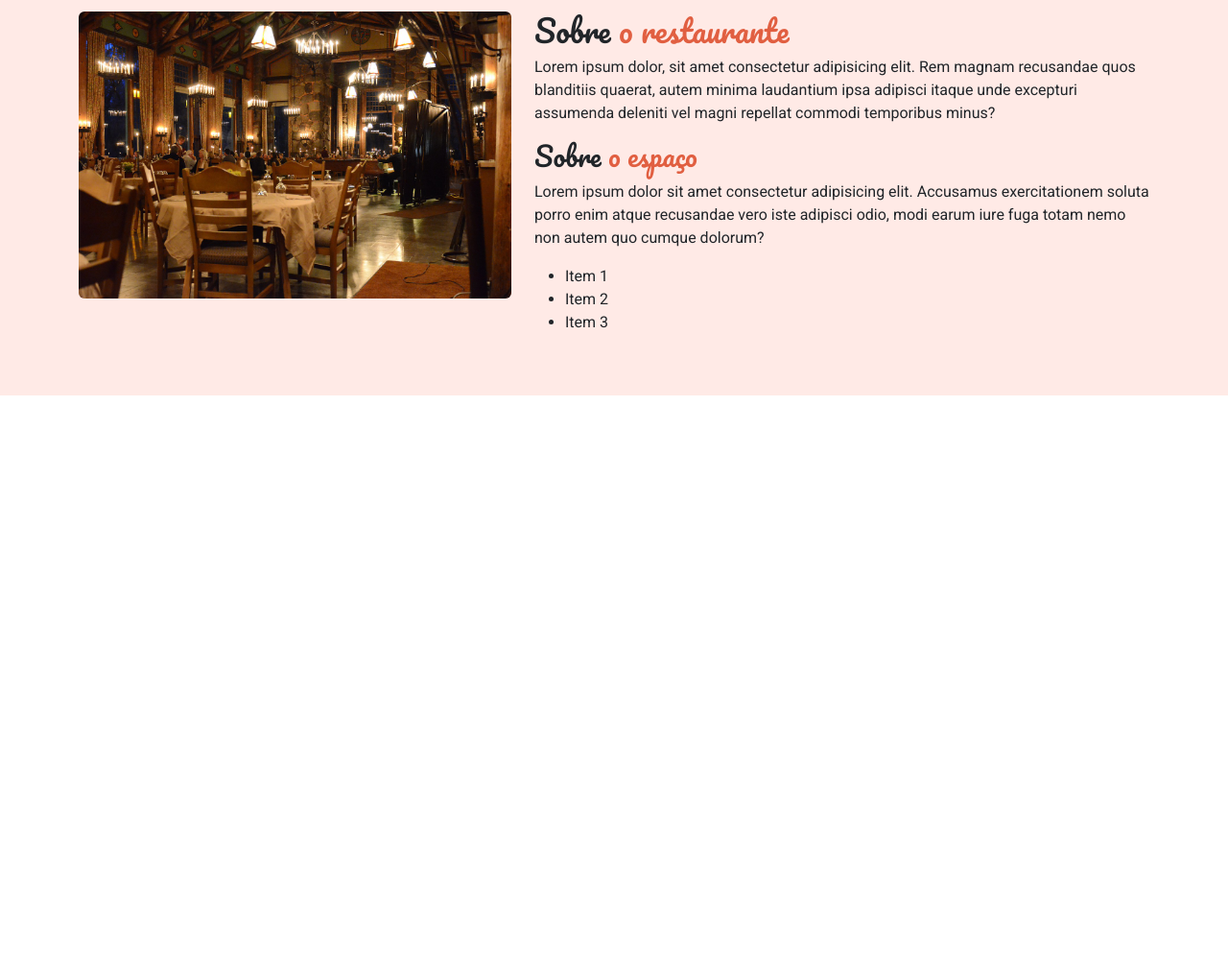
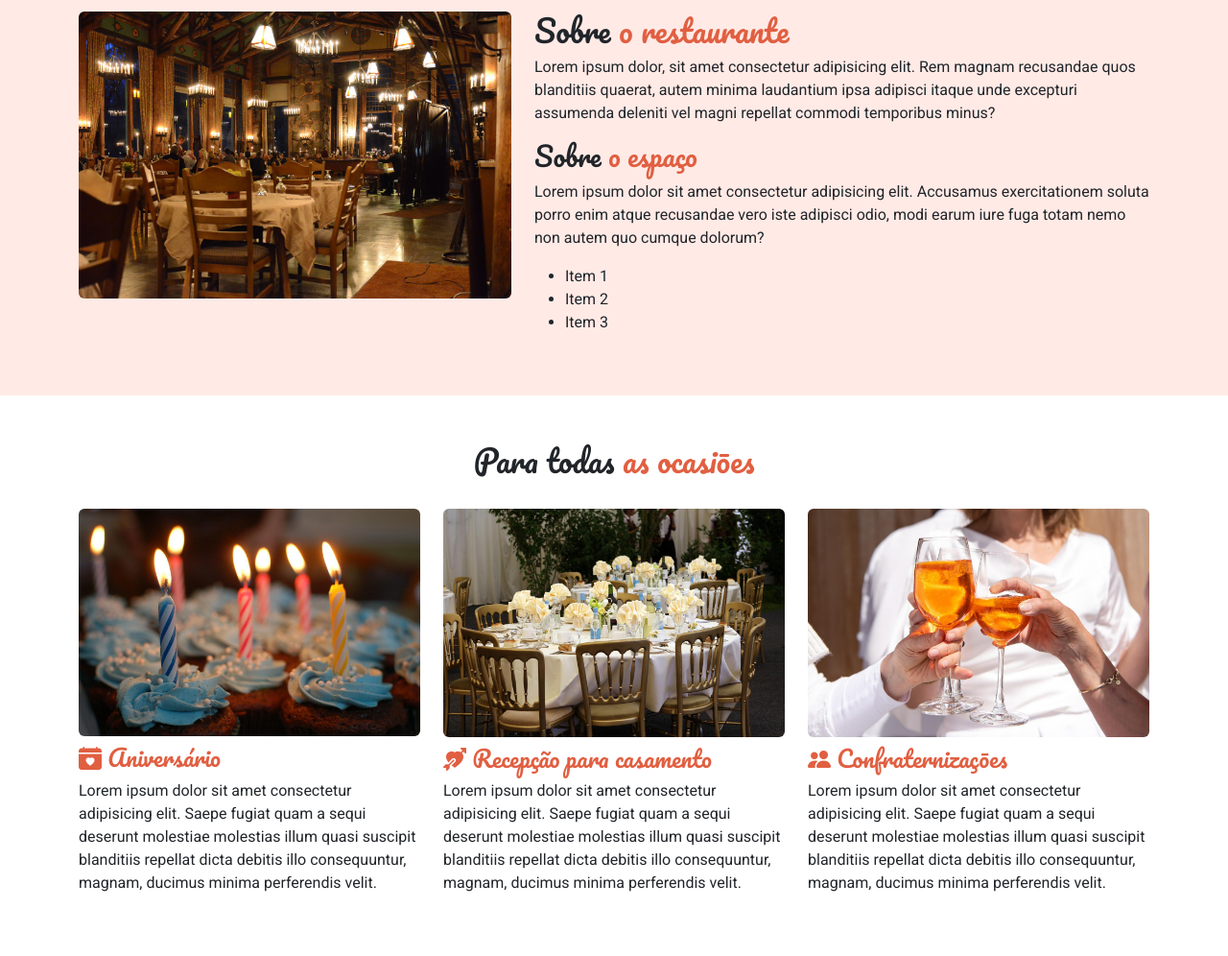
Before and after one commit to gabrielafranciscato/bootstrap_site_restaurant, a plain HTML site: page index.html in a window 1280 px wide. Shown: the part 884-1880 px from the top of the page at 96% size. Before the commit the page ends 1296 px from the top, so only its background shows below. Drawn offline with nearby package versions, Linux system fonts and the light colour scheme.

Commit message:
section eventos

```diff
--- a/index.html
+++ b/index.html
@@ -28,7 +28,7 @@
                     </a>
                 </li>
                 <li class="nav-item fw-bold">
-                    <a href="#" class="nav-link">
+                    <a href="#eventos" class="nav-link">
                         <i class="bi bi-calendar-check me-1"></i>
                         Eventos
                     </a>
@@ -82,11 +82,11 @@
                             <img src="images/restaurante.jpg" class="d-block w-100 rounded" alt="Foto do espaço interno do restaurante">
                         </div>
                         <div class="col-md-7">
-                            <h2 class="section-tittle">Sobre <span>o restaurante </span> </h2>
+                            <h2 class="section-tittle">Sobre <span class="text-colored">o restaurante </span> </h2>
                             <p>
                                 Lorem ipsum dolor, sit amet consectetur adipisicing elit. Rem magnam recusandae quos blanditiis quaerat, autem minima laudantium ipsa adipisci itaque unde excepturi assumenda deleniti vel magni repellat commodi temporibus minus?
                             </p>
-                            <h3 class="section-tittle">Sobre <span>o espaço</span></h3>
+                            <h3 class="section-tittle">Sobre <span class="text-colored">o espaço</span></h3>
                             <p>
                                 Lorem ipsum dolor sit amet consectetur adipisicing elit. Accusamus exercitationem soluta porro enim atque recusandae vero iste adipisci odio, modi earum iure fuga totam nemo non autem quo cumque dolorum?
                             </p>
@@ -100,6 +100,45 @@
                 </div>
             </div>
         </section>
+        <section id="eventos" class="pt-5 pb-5">
+            <div class="container">
+                <div class="row">
+                    <h2 class="section-tittle text-center">Para todas <span class="text-colored">as ocasiōes</span></h2>
+                </div>
+                <div class="row mt-4">
+                    <div class="col-md-4">
+                        <img src="./images/eventos/aniversario.jpg" alt="" class="d-block w-100 rounded mb-2">
+                        <h3 class="section-tittle text-colored fs-4">
+                            <i class="bi bi-calendar-heart-fill"></i>
+                            Aniversário
+                        </h3>
+                        <p>
+                            Lorem ipsum dolor sit amet consectetur adipisicing elit. Saepe fugiat quam a sequi deserunt molestiae molestias illum quasi suscipit blanditiis repellat dicta debitis illo consequuntur, magnam, ducimus minima perferendis velit.
+                        </p>
+                    </div>
+                    <div class="col-md-4">
+                        <img src="./images/eventos/casamento.jpg" alt="" class="d-block w-100 rounded mb-2">
+                        <h3 class="section-tittle text-colored fs-4">
+                            <i class="bi bi-arrow-through-heart-fill"></i>
+                            Recepção para casamento
+                        </h3>
+                        <p>
+                            Lorem ipsum dolor sit amet consectetur adipisicing elit. Saepe fugiat quam a sequi deserunt molestiae molestias illum quasi suscipit blanditiis repellat dicta debitis illo consequuntur, magnam, ducimus minima perferendis velit.
+                        </p>
+                    </div>
+                    <div class="col-md-4">
+                        <img src="./images/eventos/confraternizacoes.jpg" alt="" class="d-block w-100 rounded mb-2">
+                        <h3 class="section-tittle text-colored fs-4">
+                            <i class="bi bi-people-fill"></i>
+                            Confraternizaçōes
+                        </h3>
+                        <p>
+                            Lorem ipsum dolor sit amet consectetur adipisicing elit. Saepe fugiat quam a sequi deserunt molestiae molestias illum quasi suscipit blanditiis repellat dicta debitis illo consequuntur, magnam, ducimus minima perferendis velit.
+                        </p>
+                    </div>
+                </div>
+            </div>
+        </section>
     </div>
     <script src="https://cdn.jsdelivr.net/npm/bootstrap@5.3.1/dist/js/bootstrap.bundle.min.js" integrity="sha384-HwwvtgBNo3bZJJLYd8oVXjrBZt8cqVSpeBNS5n7C8IVInixGAoxmnlMuBnhbgrkm" crossorigin="anonymous"></script>
 </body>
--- a/main.css
+++ b/main.css
@@ -26,10 +26,10 @@ color: #e15f41;
     font-family: pacifico, cursive;
 }
 
-.section-tittle span {
-    color: #e15f41;
-}
-
 #sobre-o-restaurante {
     background-color: #ffeae6;
 }
+
+.text-colored {
+    color: #e15f41;
+}
```
